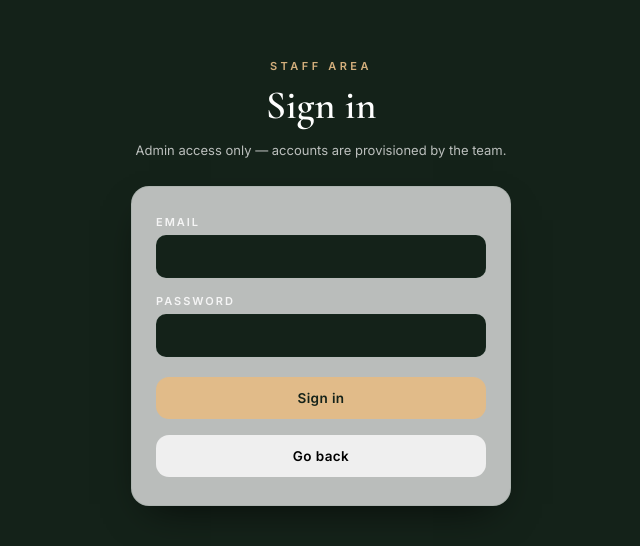
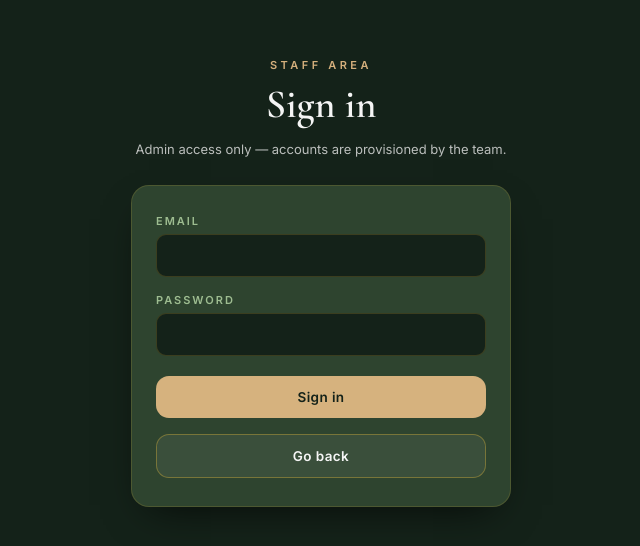
Before and after one commit to enkelar/Rubato-Garden-Lounge, a React (Vite) app in the folder frontend/: page /auth in a window 1280 px wide. Shown: the part 118-664 px from the top of the page, without its empty margins (319-959 px from the left). Built offline with nearby package versions, Linux system fonts and the light colour scheme.

Commit message:
slight ui changes

```diff
--- a/frontend/src/pages/AdminAuth.jsx
+++ b/frontend/src/pages/AdminAuth.jsx
@@ -1,8 +1,8 @@
 import { useState } from "react";
 import { useNavigate, Navigate } from "react-router-dom";
 import { useAuth } from "../context/AuthContext";
-import "./AdminAuth.css";
 import "./Rubato.css";
+import "./adminAuth.css";
 
 export function AdminAuth() {
   const { login, isAuthenticated } = useAuth();
@@ -68,7 +68,7 @@ export function AdminAuth() {
 
         <button
   type="submit"
-          className="rg-btn rg-btn-primary rg-auth-submit"
+  className="rg-auth-btn rg-auth-btn-primary rg-auth-submit"
   disabled={busy}
 >
   {busy ? "Signing in…" : "Sign in"}
@@ -76,7 +76,7 @@ export function AdminAuth() {
 
 <button
   type="button"
-          className="rg-btn rg-auth-back"
+  className="rg-auth-btn rg-auth-btn-ghost rg-auth-back"
   onClick={() => navigate("/")}
 >
   Go back
--- a/frontend/src/pages/AdminDashboard.jsx
+++ b/frontend/src/pages/AdminDashboard.jsx
@@ -3,8 +3,8 @@ import { Link, useNavigate } from "react-router-dom";
 import { useAuth } from "../context/AuthContext";
 import { useAdminApi } from "../services/adminApi";
 import AdminProductForm from "../components/AdminProductForm";
+import "./Rubato.css";
 import "./adminDashboard.css";
-import "./Rubato.css";
 
 export function AdminDashboard() {
   const { logout } = useAuth();
--- a/frontend/src/pages/Category.css
+++ b/frontend/src/pages/Category.css
@@ -37,9 +37,6 @@
   z-index: 10;
 }
 
-.rg-back:hover {
-  background: var(--rg-accent-soft);
-}
 
 .rg-sticky-title {
   font-family: var(--rg-font-display);
@@ -80,7 +77,7 @@
   box-shadow: var(--rg-shadow);
   text-decoration: none;
   color: inherit;
-  border: 1.5px solid var(--rg-accent-soft);
+  border: 1.5px solid #0e1912d2;
   transition:
     transform 0.25s ease,
     box-shadow 0.25s ease;
@@ -92,7 +89,9 @@
 }
 
 .rg-item:hover {
+  transform: translateY(-2px);
   box-shadow: 0 14px 30px -12px rgba(0, 0, 0, 0.65);
+
 }
 
 .rg-item-img {
--- a/frontend/src/pages/Category.jsx
+++ b/frontend/src/pages/Category.jsx
@@ -1,8 +1,8 @@
 import { Link, useParams } from "react-router-dom";
+import { useState, useEffect } from "react";
 import Footer from "./Footer";
+import "./Rubato.css";
 import "./Category.css";
-import "./Rubato.css";
-import { useState, useEffect } from "react";
 
 export function CategoryView() {
   const [cat, setCat] = useState(null);
--- a/frontend/src/pages/Footer.jsx
+++ b/frontend/src/pages/Footer.jsx
@@ -1,5 +1,5 @@
+import './Rubato.css';
 import './Footer.css';
-import './Rubato.css';
 
 export function Footer() {
   return (
--- a/frontend/src/pages/Home.css
+++ b/frontend/src/pages/Home.css
@@ -27,7 +27,6 @@
   transition:
     transform 0.35s ease,
     box-shadow 0.35s ease;
-  /* border: 0.02px solid var(--rg-accent); */
 }
 
 .rg-card:hover,
--- a/frontend/src/pages/Home.jsx
+++ b/frontend/src/pages/Home.jsx
@@ -1,8 +1,8 @@
 import { Link } from "react-router-dom";
+import { useState, useEffect } from "react";
 import Footer from "./Footer";
-import { useState, useEffect } from "react";
+import "./Rubato.css";
 import "./Home.css";
-import "./Rubato.css";
 
 export function HomeView() {
   const [categories, setCategories] = useState([]);
--- a/frontend/src/pages/Item.css
+++ b/frontend/src/pages/Item.css
@@ -129,15 +129,6 @@
   transform: scale(0.97);
 }
 
-.rg-btn-primary {
-  background: var(--rg-accent);
-  color: var(--rg-bg);
-}
-
-.rg-btn-primary:hover {
-  background: var(--rg-accent-soft);
-}
-
 .rg-btn-ghost {
   background: rgba(245, 245, 245, 0.06);
   color: var(--rg-ink);
--- a/frontend/src/pages/ItemView.jsx
+++ b/frontend/src/pages/ItemView.jsx
@@ -1,8 +1,8 @@
 import { Link, useParams } from "react-router-dom";
+import { useState, useEffect } from "react";
 import Footer from "./Footer";
+import "./Rubato.css";
 import "./Item.css";
-import "./Rubato.css";
-import { useState, useEffect } from "react";
 
 function useItemPage(slug, itemId) {
   const [cat, setCat] = useState(null);
@@ -33,7 +33,7 @@ function useItemPage(slug, itemId) {
 
 export function ItemView() {
   const { slug, itemId } = useParams();
-  const { cat, item, shareUrl, error, loading } = useItemPage(slug, itemId);
+  const { cat, item, error, loading } = useItemPage(slug, itemId);
 
   const handleImageError = (e) => {
     e.target.style.display = "none";
@@ -104,14 +104,7 @@ export function ItemView() {
             >
               Back to {cat?.name || "Menu"}
             </Link>
-            <a
-              href={shareUrl}
-              target="_blank"
-              rel="noreferrer"
-              className="rg-btn rg-btn-primary"
-            >
-              Share
-            </a>
+
           </div>
         </div>
         <Footer />
--- a/frontend/src/pages/Rubato.css
+++ b/frontend/src/pages/Rubato.css
@@ -1,5 +1,3 @@
-/* Rubato Garden Lounge — design system (plain CSS, no Tailwind) */
-/* Dark forest green + gold accent theme */
 @import url("https://fonts.googleapis.com/css2?family=Cormorant+Garamond:wght@500;600;700&family=Inter:wght@300;400;500;600;700&display=swap");
 :root {
   --rg-bg: #142219;
--- a/frontend/src/pages/adminAuth.css
+++ b/frontend/src/pages/adminAuth.css
@@ -19,7 +19,7 @@
   font-family: var(--rg-font-display);
   font-size: 40px;
   font-weight: 600;
-  color: white !important;
+  color: var(--rg-ink);
   margin: 8px 0 6px;
 }
 
@@ -29,14 +29,14 @@
 }
 
 .rg-auth-card {
-  background: var(--rg-ink-soft);
+  background: var(--rg-green-2);
   border-radius: var(--rg-radius);
   box-shadow: var(--rg-shadow);
   padding: 28px 24px;
   display: flex;
   flex-direction: column;
   gap: 16px;
-  border: 1px solid rgba(30, 61, 47, 0.08);
+  border: 1px solid rgba(212, 175, 55, 0.18);
 }
 
 .rg-field {
@@ -45,18 +45,19 @@
   gap: 6px;
 }
 
+/* Labels now need to read on a dark card — use the lighter leaf tone */
 .rg-field-label {
   text-transform: uppercase;
   letter-spacing: 0.18em;
   font-size: 11px;
   font-weight: 600;
-  color: var(--ink-card-muted);
+  color: var(--rg-leaf);
 }
 
 .rg-input {
   padding: 12px 14px;
   border-radius: 10px;
-  border: 1.5px solid rgba(30, 61, 47, 0.15);
+  border: 1.5px solid rgba(212, 175, 55, 0.2);
   background: var(--rg-bg);
   font-family: var(--rg-font-body);
   font-size: 14px;
@@ -65,12 +66,12 @@
 
 .rg-input:focus {
   outline: none;
-  border-color: var(--rg-green);
+  border-color: var(--rg-accent);
 }
 
 .rg-auth-error {
   font-size: 13px;
-  color: #b3402f;
+  color: #ff8f7a;
   margin: 0;
 }
 
@@ -78,3 +79,43 @@
   margin-top: 4px;
   width: 100%;
 }
+
+.rg-auth-btn {
+  flex: 1;
+  padding: 13px 18px;
+  border-radius: 13px;
+  border: none;
+  font-family: var(--rg-font-body);
+  font-size: 13.5px;
+  font-weight: 600;
+  letter-spacing: 0.4px;
+  cursor: pointer;
+  text-decoration: none;
+  text-align: center;
+  transition: transform 0.2s, background 0.2s;
+}
+
+.rg-auth-btn:active {
+  transform: scale(0.97);
+}
+
+.rg-auth-btn-primary {
+  background: var(--rg-accent);
+  color: var(--rg-bg);
+}
+
+.rg-auth-btn-primary:hover {
+  background: var(--rg-accent-soft);
+}
+
+.rg-auth-btn-ghost {
+  background: rgba(245, 245, 245, 0.06);
+  color: var(--rg-ink);
+  border: 1.5px solid rgba(212, 175, 55, 0.4);
+}
+
+.rg-auth-btn-ghost:hover {
+  border-color: var(--rg-accent);
+  color: var(--rg-accent);
+  background: rgba(212, 175, 55, 0.12);
+}
```
Lines whose indentation alone changed are shown as unchanged.
